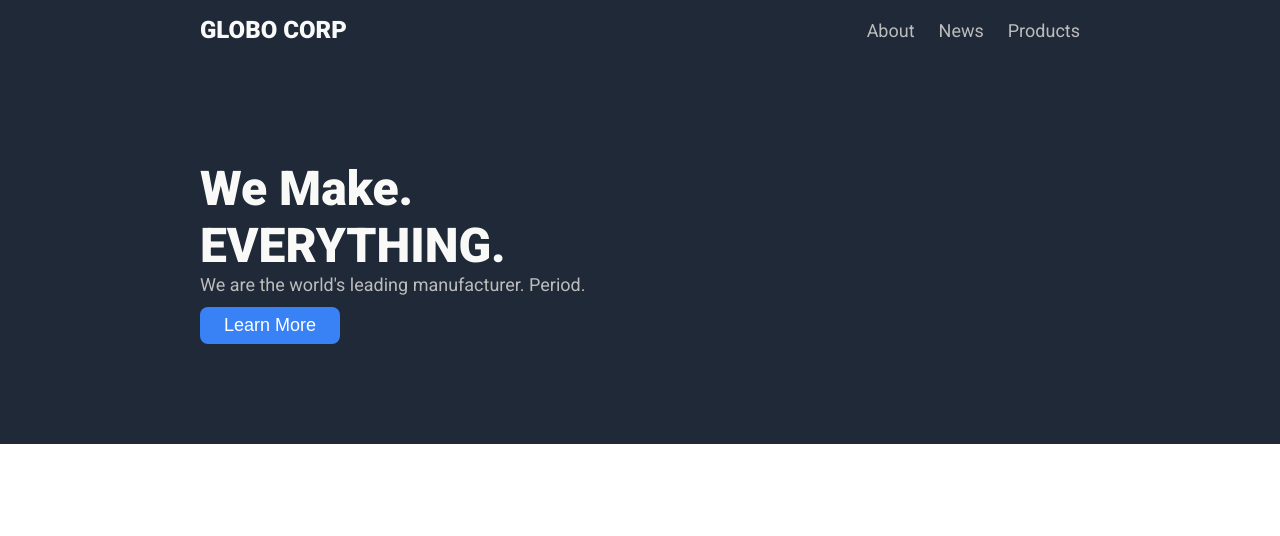
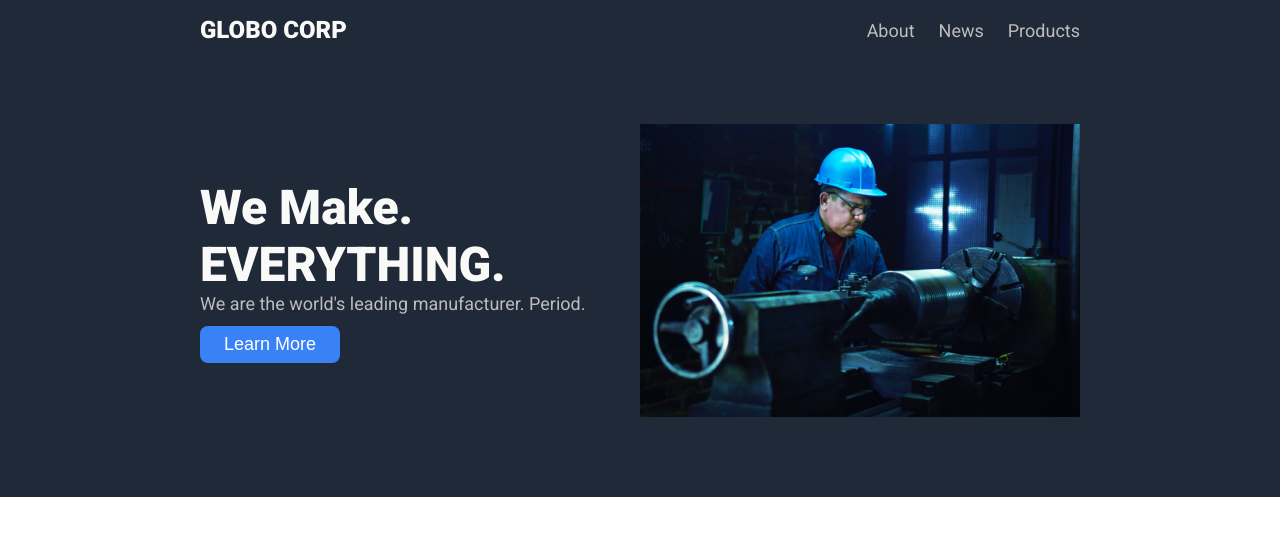
Before and after one commit to mikeorsow/landing-page, a plain HTML site: page index.html in a window 1280 px wide. Drawn offline with Linux system fonts and the light colour scheme.

Commit message:
Add hero image

```diff
--- a/index.html
+++ b/index.html
@@ -22,6 +22,7 @@
             </div>
         </div>
         <div class="hero">
+            <div class="hero-left">
                 <div class="hero-text">
                     We Make.
                     <br>
@@ -32,6 +33,8 @@
                 </div>
                 <button class="learn-more">Learn More</button>
             </div>
+            <img class="hero-image" src="./images/hero-image.jpg" alt="Man working heavy machinery">
+        </div>
     </div>
 </body>
 </html>
--- a/style.css
+++ b/style.css
@@ -1,7 +1,7 @@
 @import url('https://fonts.googleapis.com/css2?family=Roboto:wght@400;700;900&display=swap');
 
 body {
-    display: flex;
+    /* display: flex; */
     font-family: 'Roboto', sans-serif;
     margin: 0;
 }
@@ -20,7 +20,7 @@ body {
     display: flex;
     justify-content: space-between;
     align-items: center;
-    padding: 16px 0;
+    padding-top: 16px;
 }
 
 .header-logo {
@@ -51,8 +51,9 @@ a {
 }
 
 .hero {
-    flex: 1;
-    margin: 100px 0;
+    display: flex;
+    margin: 80px 0;
+    align-items: center;
 }
 
 .hero-text {
@@ -75,3 +76,12 @@ a {
     border: none;
     border-radius: 8px;
 }
+
+.hero-left {
+    flex: 1;
+}
+
+.hero-image {
+    flex: 1;
+    width: 50px;
+}
```
Also changed, not shown: images/hero-image.jpg (added). Lines whose indentation alone changed are shown as unchanged.
